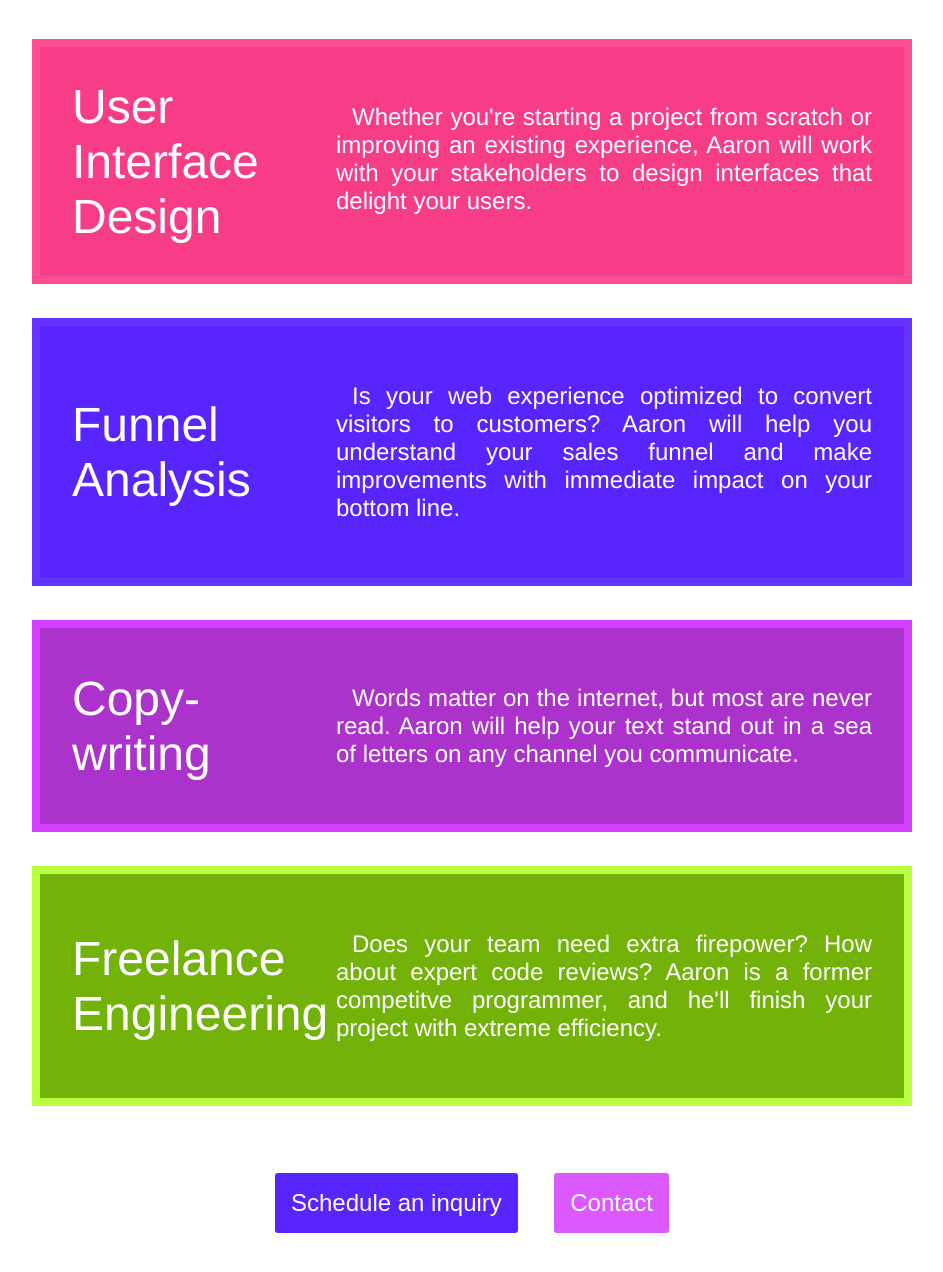
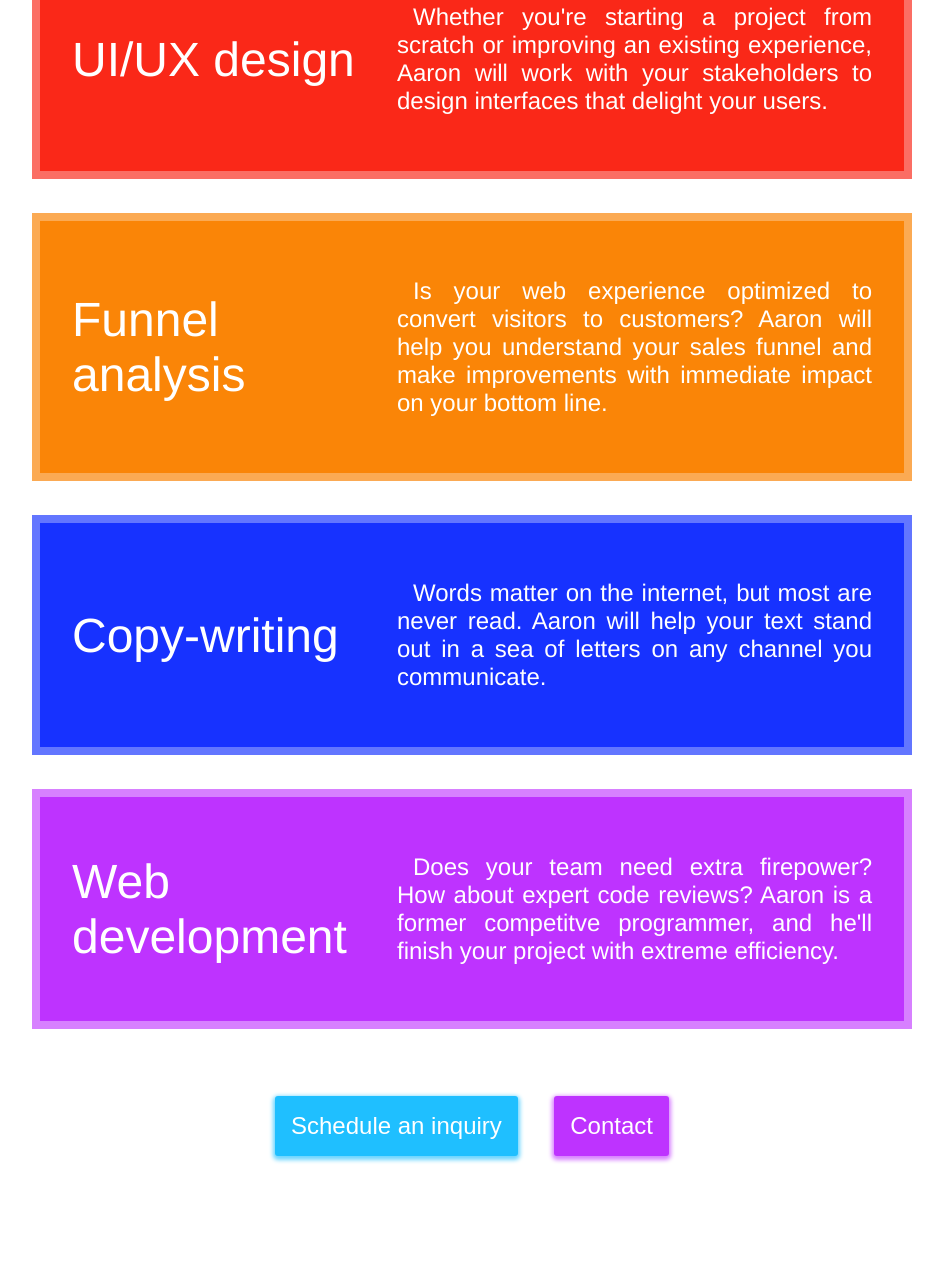
Before and after one commit to AaronHammond/aaronhammond.design, a plain HTML site: page index.html in a window 1280 px wide. Shown: the part 974-2246 px from the top of the page, without its empty margins (176-1119 px from the left). After the commit the page ends 2205 px from the top, so only its background shows below. Drawn offline with Linux system fonts and the light colour scheme.

Commit message:
recolor interface

```diff
--- a/index.html
+++ b/index.html
@@ -19,7 +19,7 @@
         <div class="title">
             DESIGN
             <br />
-            <i>FOREVER</i>
+            FOREVER
         </div>
         <div class="title">
 
@@ -53,7 +53,7 @@
         <div>
             <div class="service">
                 <div class="title">
-                    User Interface Design
+                    UI/UX design
                 </div>
                 <p>
                     Whether you're starting a project from scratch or improving an existing experience, Aaron will work with your stakeholders to design interfaces that delight your users.
@@ -62,7 +62,7 @@
 
             <div class="service">
                 <div class="title">
-                    Funnel Analysis
+                    Funnel analysis
                 </div>
                 <p>
                     Is your web experience optimized to convert visitors to customers? Aaron will help you understand your sales funnel and make improvements with immediate impact on your bottom line.
@@ -80,7 +80,7 @@
 
             <div class="service">
                 <div class="title">
-                    Freelance Engineering
+                    Web development
                 </div>
                 <p>
                     Does your team need extra firepower? How about expert code reviews? Aaron is a former competitve programmer, and he'll finish your project with extreme efficiency.
--- a/main.css
+++ b/main.css
@@ -72,42 +72,31 @@
 button {
     max-width: max-content;
     padding: 16px;
-    background-color: var(--primary-5);
+    background-color: var(--violet-2);
     color: white;
     font-size: 24;
     white-space: nowrap;
     border: none;
     border-radius: 3px;
-    box-shadow:
-        0.1em 0.1em,
-        -0.1em 0.1em,
-        0.1em -0.1em,
-        -0.1em -0.1em white;
+    box-shadow: 0px 2px 4px 2px var(--violet-1);
 }
 
 button.accent {
-    background-color: var(--tertiary-1);
+    background-color: var(--blue-2);
+    box-shadow: 0px 2px 4px 2px var(--blue-1);
 }
 
 button:hover {
-    background-color: var(--primary-6);
+    background-color: var(--violet-1);
     cursor: pointer;
-    --blur-radius: 0.1em;
-    --spread-radius: 1px;
-    box-shadow:
-        0.1em 0.1em var(--blur-radius) var(--spread-radius),
-        -0.1em 0.1em var(--blur-radius) var(--spread-radius),
-        0.1em -0.1em var(--blur-radius) var(--spread-radius),
-        -0.1em -0.1em var(--blur-radius) var(--spread-radius) white;
+    box-shadow: 0px 2px 4px 3px white;
 }
 
 button.accent:hover {
-    background-color: var(--tertiary-2);
+    background-color: var(--blue-1);
 }
 
 body {
-    /* generated with https://cssgradient.io/ */
-
     height: 100%;
     width: 100%;
     color: white;
@@ -115,6 +104,7 @@ body {
     cursor: default;
     background-repeat: no-repeat;
     background-attachment: fixed;
+    overflow-x: hidden;
 }
 
 #wedgeContainer {
@@ -137,7 +127,8 @@ body {
 
 .wedge:nth-child(1) {
     z-index: -1;
-    top: -300px;
+    top: -500px;
+    height: 400px;
     background: linear-gradient(160deg, var(--red-3) 0%, var(--red-2) 25%, var(--red-1) 75%, rgba(250, 250, 250, 1) 100%);
 }
 
@@ -170,6 +161,7 @@ body {
     z-index: -5;
     top: 700px;
     background: linear-gradient(160deg, var(--violet-3) 0%, var(--violet-2) 40%, var(--violet-1) 60%, rgba(250, 250, 250, 1) 100%);
+    height: 400px;
 }
 
 #logo {
@@ -186,12 +178,12 @@ body {
     margin-left: auto;
     margin-right: auto;
     min-height: 75px;
-    margin-top: 200px;
+    margin-top: 100px;
     display: grid;
     grid-template-columns: auto auto auto;
     grid-template-rows: auto 0 auto;
     grid-row-gap: 16px;
-    color: var(--violet-1);
+    color: var(--violet-2);
 }
 
 
@@ -226,16 +218,16 @@ body {
     margin-right: auto;
     max-width: 700px;
     padding: 32px;
-    background-color: var(--offset-1);
+    background-color: var(--violet-2);
     display: grid;
     grid-template-columns: 25% 50% 25%;
     grid-template-rows: auto auto;
     grid-column-gap: 32px;
     box-shadow:
-        8px 8px var(--offset-2),
-        -8px 8px var(--offset-2),
-        8px -8px var(--offset-2),
-        -8px -8px var(--offset-2);
+        8px 8px var(--violet-1),
+        -8px 8px var(--violet-1),
+        8px -8px var(--violet-1),
+        -8px -8px var(--violet-1);
 }
 
 #bio p {
@@ -285,44 +277,44 @@ body {
     max-width: 800;
     padding: 32px;
     display: grid;
-    grid-template-columns: 33% 67%;
+    grid-template-columns: 325px auto;
     grid-template-rows: auto;
 }
 
 .service:nth-child(1) {
-    background-color: var(--secondary-1);
+    background-color: var(--red-2);
     box-shadow:
-        8px 8px var(--secondary-2),
-        -8px 8px var(--secondary-2),
-        8px -8px var(--secondary-2),
-        -8px -8px var(--secondary-2);
+        8px 8px var(--red-1),
+        -8px 8px var(--red-1),
+        8px -8px var(--red-1),
+        -8px -8px var(--red-1);
 }
 
 .service:nth-child(2) {
-    background-color: var(--tertiary-1);
+    background-color: var(--orange-2);
     box-shadow:
-        8px 8px var(--tertiary-2),
-        -8px 8px var(--tertiary-2),
-        8px -8px var(--tertiary-2),
-        -8px -8px var(--tertiary-2);
+        8px 8px var(--orange-1),
+        -8px 8px var(--orange-1),
+        8px -8px var(--orange-1),
+        -8px -8px var(--orange-1);
 }
 
 .service:nth-child(3) {
-    background-color: var(--primary-3);
+    background-color: var(--indigo-2);
     box-shadow:
-        8px 8px var(--primary-4),
-        -8px 8px var(--primary-4),
-        8px -8px var(--primary-4),
-        -8px -8px var(--primary-4);
+        8px 8px var(--indigo-1),
+        -8px 8px var(--indigo-1),
+        8px -8px var(--indigo-1),
+        -8px -8px var(--indigo-1);
 }
 
 .service:nth-child(4) {
-    background-color: var(--offset-1);
+    background-color: var(--violet-2);
     box-shadow:
-        8px 8px var(--offset-2),
-        -8px 8px var(--offset-2),
-        8px -8px var(--offset-2),
-        -8px -8px var(--offset-2);
+        8px 8px var(--violet-1),
+        -8px 8px var(--violet-1),
+        8px -8px var(--violet-1),
+        -8px -8px var(--violet-1);
 }
 
 .service .title {
@@ -331,7 +323,8 @@ body {
     align-self: center;
     padding-right: 25px;
     font-size: 48;
-
+    overflow-wrap: break-word;
+    hyphens: auto;
 }
 
 .service p {
@@ -348,6 +341,7 @@ body {
     margin-bottom: 50px;
     text-align: center;
     font-size: 48;
+    color: var(--violet-2);
 }
 
 #services {
```
